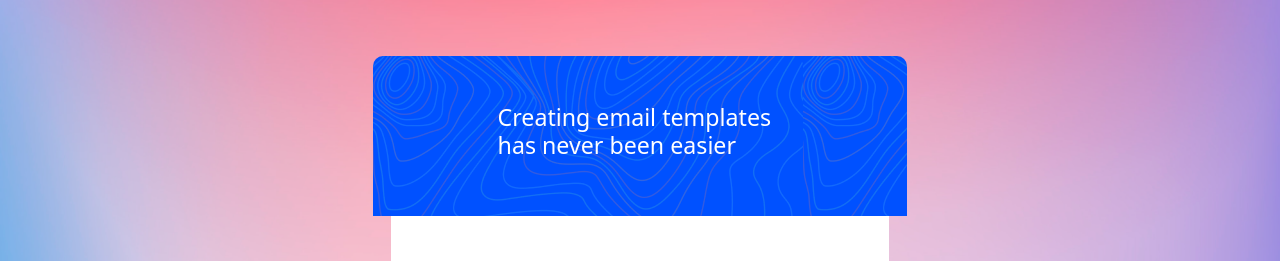
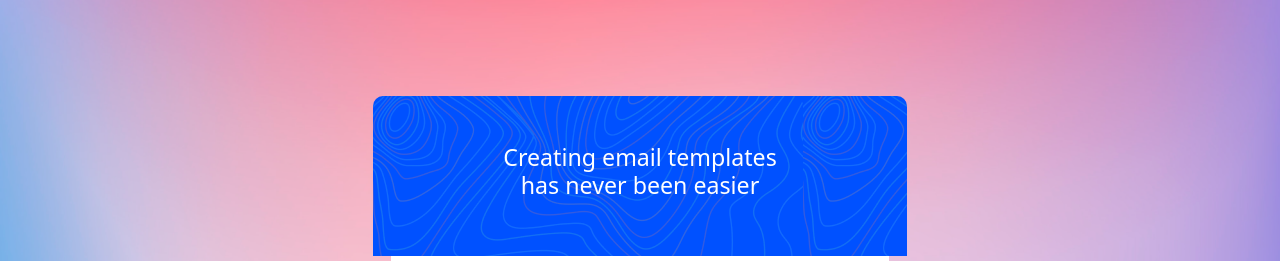
Before and after one commit to joshg1912/newsletter-popup, a website: page index.html in a window 1280 px wide. Shown: the top 261 px of the page. Drawn offline with nearby package versions, Linux system fonts and the light colour scheme.

Commit message:
adds no repeat to background image

```diff
--- a/style.css
+++ b/style.css
@@ -1,10 +1,11 @@
 body {
   background-image: url("Assets/Background.png");
   background-size: cover;
+  background-repeat: no-repeat;
 }
 
 .container {
-  height:90vh;
+  height:100vh;
 }
 
 .header {
@@ -12,6 +13,7 @@ body {
   height: 20vh;
   background-color:rgb(0, 81, 255);
   background-image: url("Assets/Pattern.png");
+  text-align: center;
 }
 
 .bottom-container {
```
